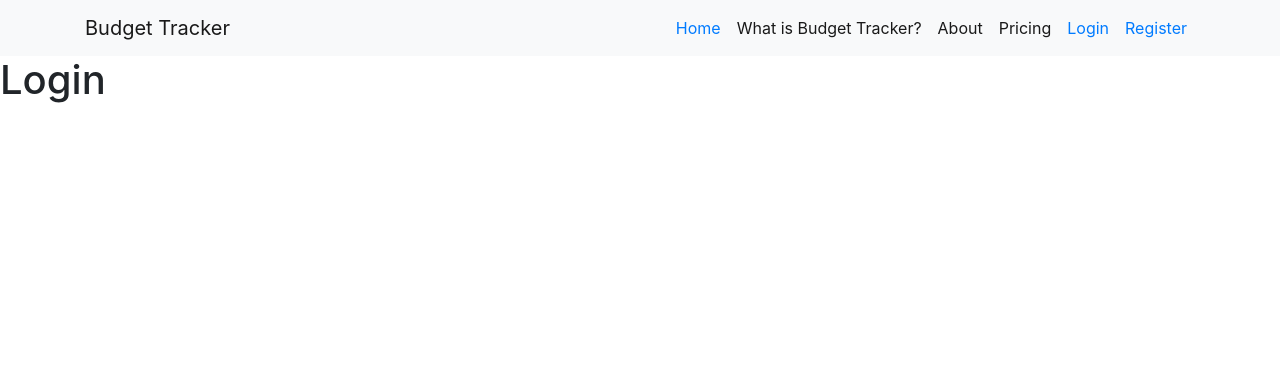
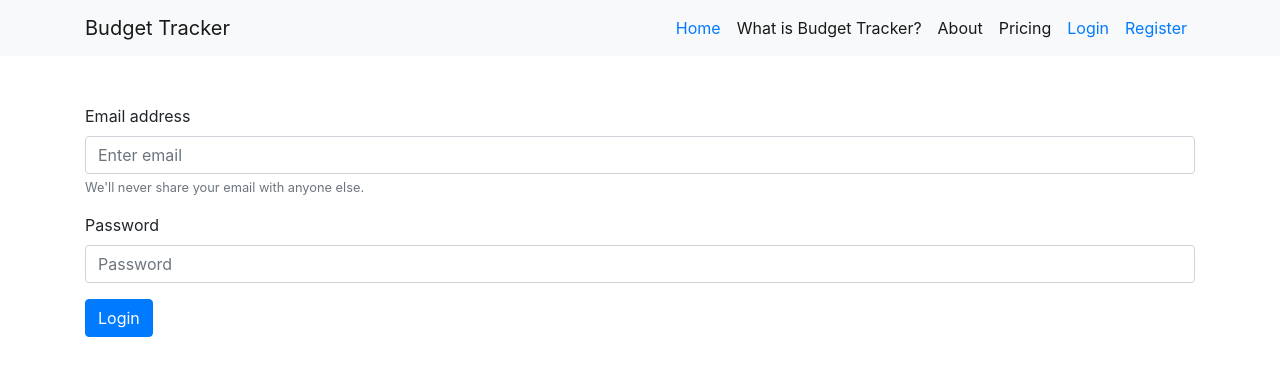
Before and after one commit to angarc/budget-tracker-app, a React (Create React App) app: page /login in a window 1280 px wide. Shown: the top 376 px of the page. Built offline with nearby package versions, Linux system fonts and the light colour scheme.

Commit message:
Added login page and refactored a bit

```diff
--- a/src/App.js
+++ b/src/App.js
@@ -10,8 +10,8 @@
 import { Navbar, Nav, Container } from 'react-bootstrap'
 
 
-import HomePage from './pages/HomePage/HomePage'
-import RegisterPage from './pages/RegisterPage/RegisterPage'
+
+import { HomePage, RegisterPage, LoginPage } from './pages/'
 
 function App() {
   return (
@@ -38,7 +38,7 @@
             <RegisterPage/>
           </Route>
           <Route path="/login">
-            <h1>Login</h1>
+            <LoginPage />
           </Route>
           <Route path="/">
             <HomePage />
--- /dev/null
+++ b/src/pages/LoginPage/LoginPage.js
@@ -0,0 +1,29 @@
+import React from 'react'
+import { Container, Form, Button } from 'react-bootstrap'
+
+const loginPage = () => {
+  return (
+    <Container>
+      <Form className='mt-5'>
+        <Form.Group controlId="formBasicEmail">
+          <Form.Label>Email address</Form.Label>
+          <Form.Control type="email" placeholder="Enter email" />
+          <Form.Text className="text-muted">
+            We'll never share your email with anyone else.
+          </Form.Text>
+        </Form.Group>
+
+        <Form.Group controlId="formBasicPassword">
+          <Form.Label>Password</Form.Label>
+          <Form.Control type="password" placeholder="Password" />
+        </Form.Group>
+
+        <Button variant="primary" type="submit">
+          Login
+        </Button>
+      </Form>
+    </Container>
+  )
+}
+
+export default loginPage
--- /dev/null
+++ b/src/pages/index.js
@@ -0,0 +1,3 @@
+export { default as HomePage } from './HomePage/HomePage'
+export { default as RegisterPage } from './RegisterPage/RegisterPage'
+export { default as LoginPage } from './LoginPage/LoginPage'
```
